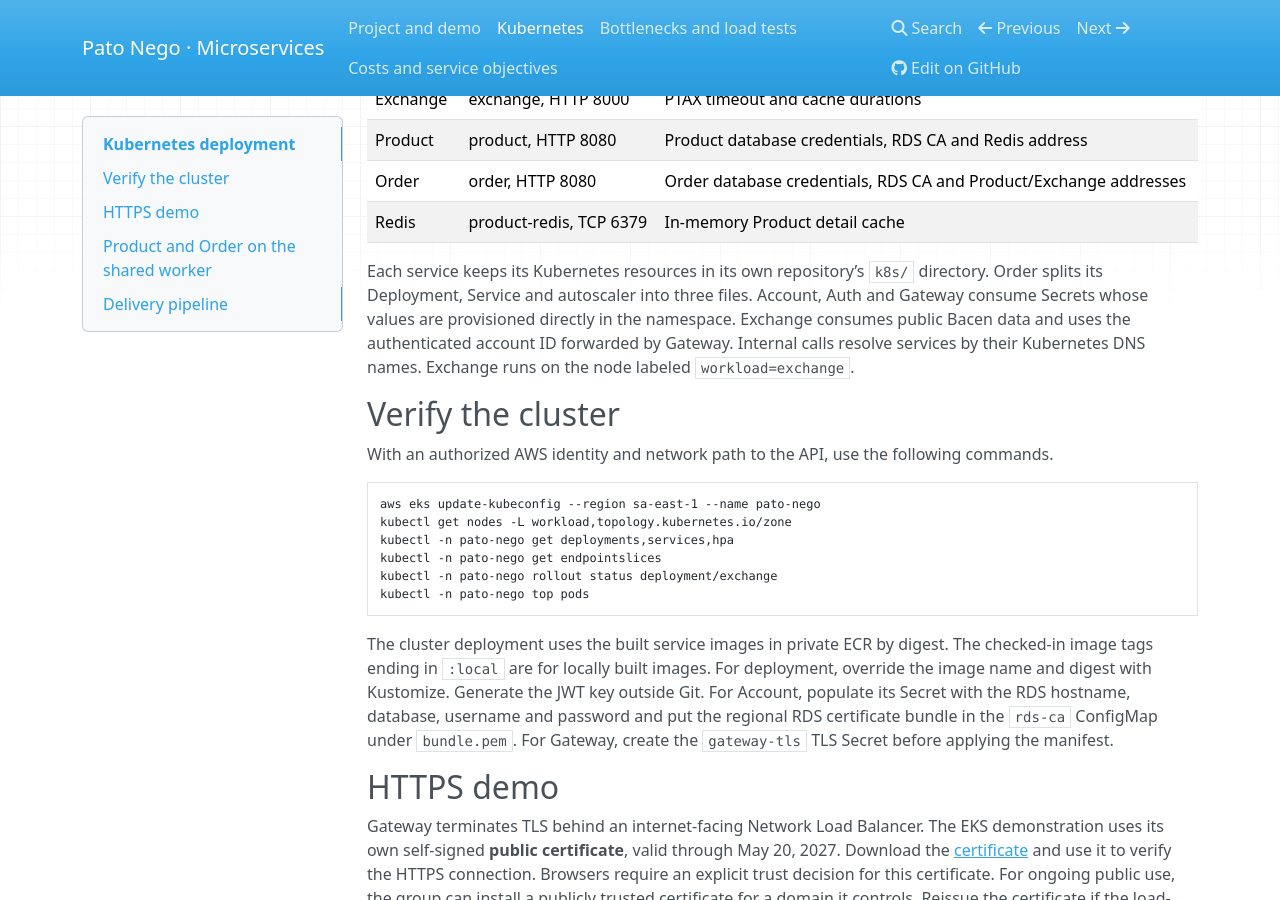
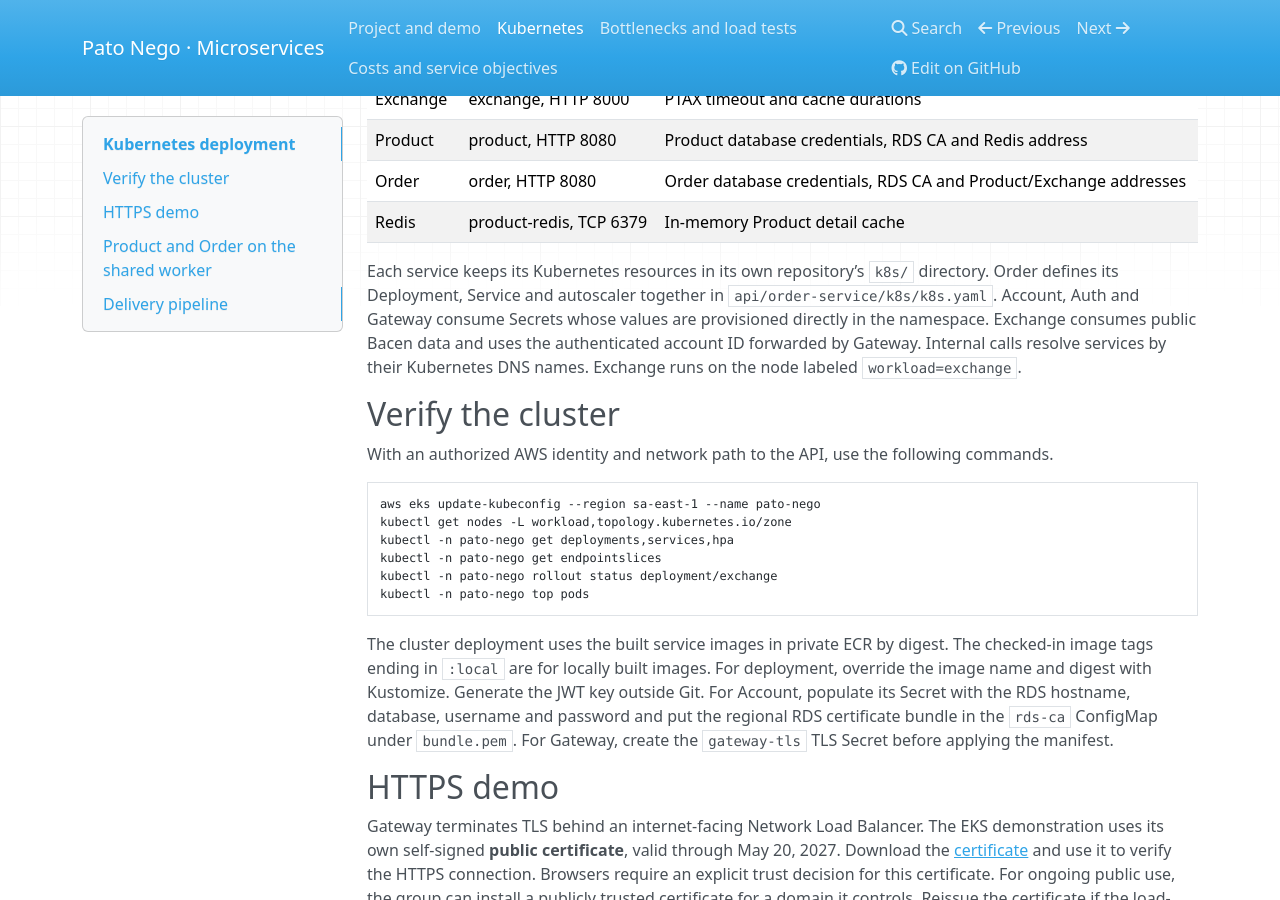
Before and after one commit to pato-nego/nego-pato, an MkDocs documentation site: the page built from docs/kubernetes.md, in a window 1280 px wide and 900 px high, scrolled down 395 px. Built offline with MkDocs 1.6.1, drawn with Linux system fonts in a browser that asks for light colours; nearby versions of some CDN libraries.

Commit message:
chore: pin Order and use its combined Kubernetes manifest

```diff
--- a/docs/kubernetes.md
+++ b/docs/kubernetes.md
@@ -12,7 +12,7 @@ The Pato Nego EKS cluster uses sa-east-1. The CloudFormation stack creates a man
 | Order | order, HTTP 8080 | Order database credentials, RDS CA and Product/Exchange addresses |
 | Redis | product-redis, TCP 6379 | In-memory Product detail cache |
 
-Each service keeps its Kubernetes resources in its own repository’s `k8s/` directory. Order splits its Deployment, Service and autoscaler into three files. Account, Auth and Gateway consume Secrets whose values are provisioned directly in the namespace. Exchange consumes public Bacen data and uses the authenticated account ID forwarded by Gateway. Internal calls resolve services by their Kubernetes DNS names. Exchange runs on the node labeled `workload=exchange`.
+Each service keeps its Kubernetes resources in its own repository’s `k8s/` directory. Order defines its Deployment, Service and autoscaler together in `api/order-service/k8s/k8s.yaml`. Account, Auth and Gateway consume Secrets whose values are provisioned directly in the namespace. Exchange consumes public Bacen data and uses the authenticated account ID forwarded by Gateway. Internal calls resolve services by their Kubernetes DNS names. Exchange runs on the node labeled `workload=exchange`.
 
 ## Verify the cluster
 
```
Also changed, not shown: 1 other file.
